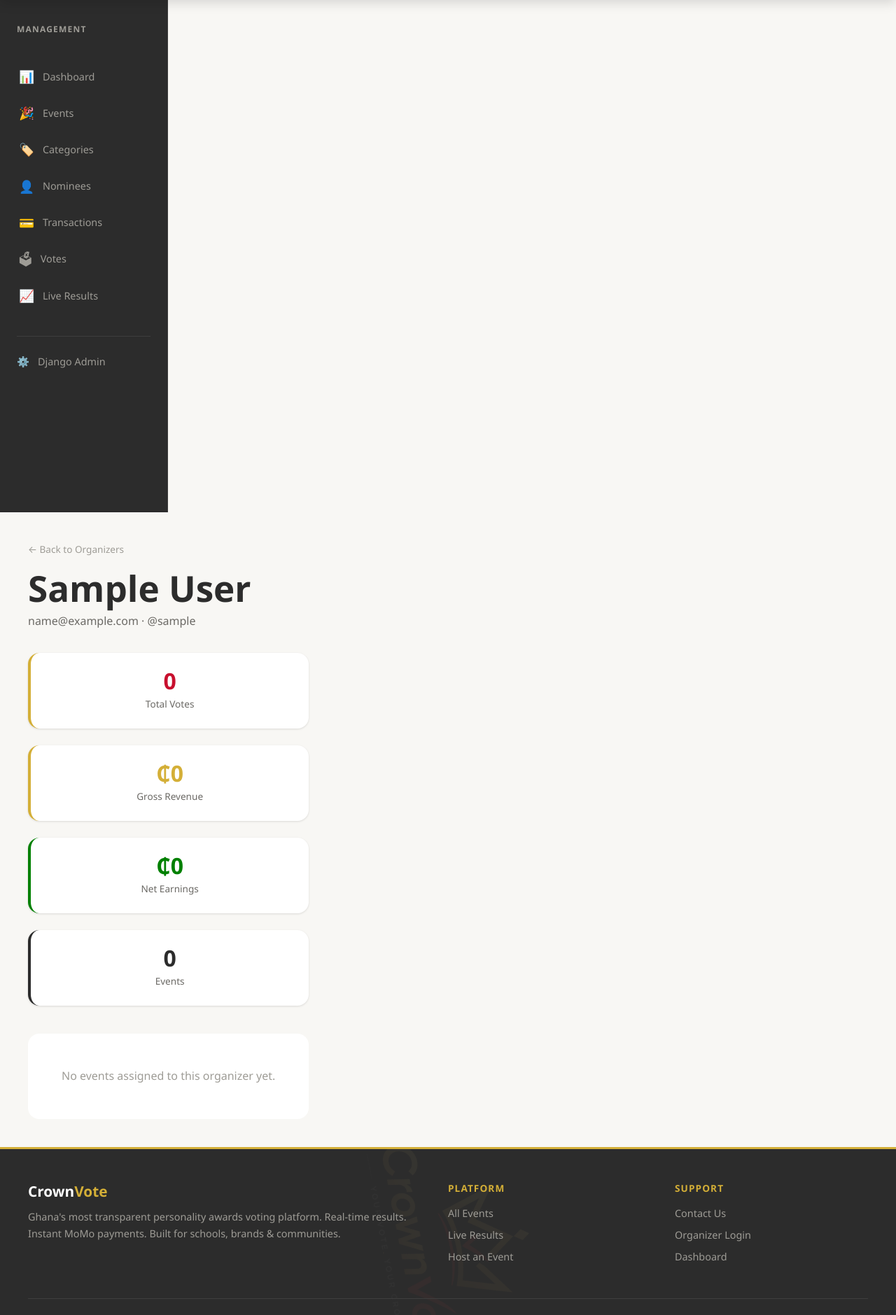
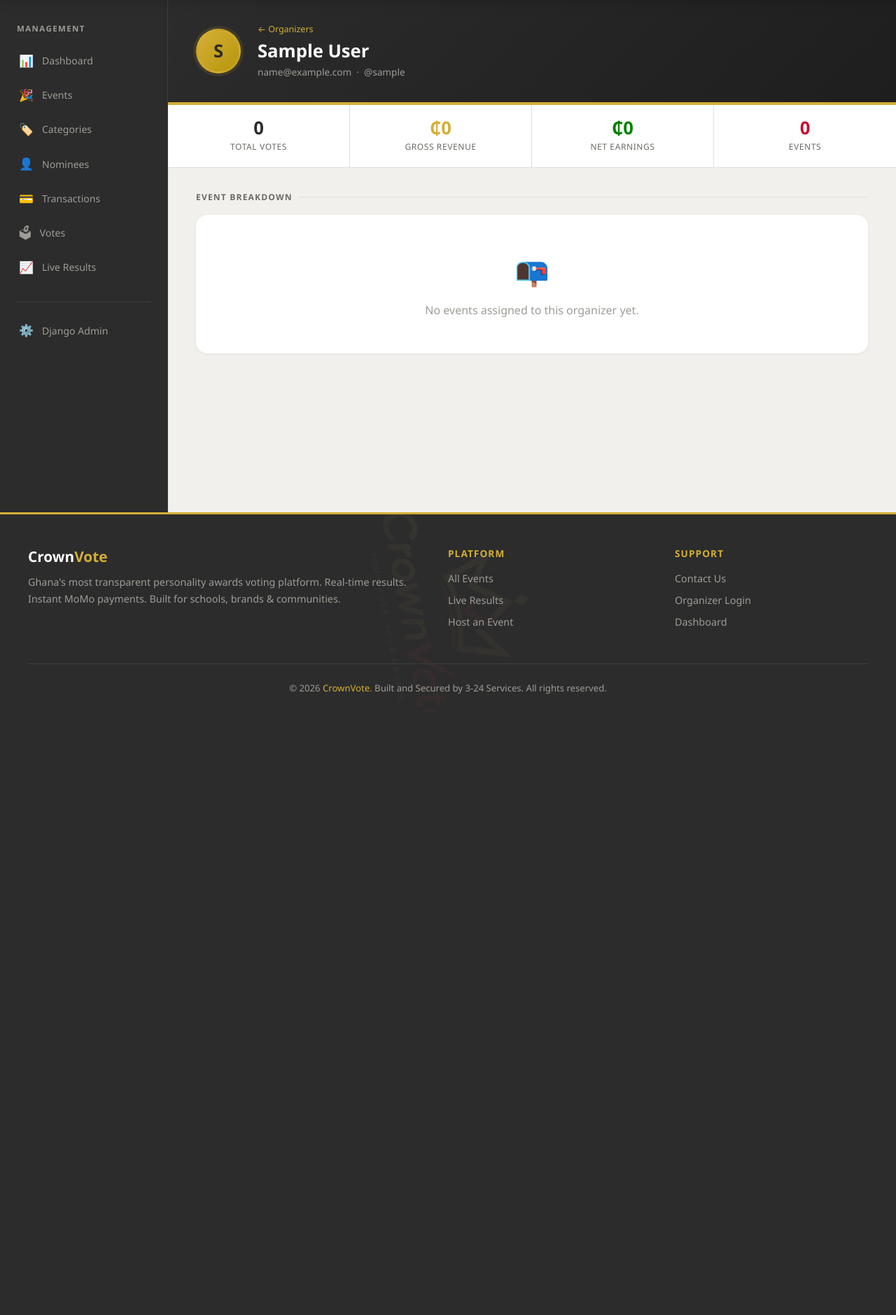
Before and after one commit to courageadawuduaar-cmd/CrownVote, a Django app: page /dashboard/organizers/1/ in a window 1280 px wide. Shown: the part 68-1947 px from the top of the page at 70% size. After the commit the page ends 1060 px from the top, so only its background shows below. Run offline with Django 5.2, Linux system fonts and the light colour scheme; the visitor is signed in with stand-in values (Sample User, id 1); data comes from the database, SQL or seed files in the repository; data that the repository does not hold is empty.

Commit message:
Redesign organizer detail dashboard: fix layout bug and improve UI

```diff
--- a/templates/dashboard/organizer_detail.html
+++ b/templates/dashboard/organizer_detail.html
@@ -2,127 +2,433 @@
 {% load static %}
 {% block title %}{{ organizer.get_full_name|default:organizer.username }} — Organizer Detail{% endblock %}
 
+{% block extra_css %}
+<style>
+  .dash-layout { display: flex; min-height: calc(100vh - 68px); }
+
+  /* ── Sidebar ── */
+  .dash-sidebar {
+    width: 240px;
+    flex-shrink: 0;
+    background: var(--ash);
+    border-right: 1px solid var(--ash-light);
+    padding: 2rem 0;
+    position: sticky;
+    top: 68px;
+    height: calc(100vh - 68px);
+    overflow-y: auto;
+  }
+  .dash-sidebar .sidebar-label {
+    font-size: 0.72rem;
+    color: var(--gray-400);
+    text-transform: uppercase;
+    letter-spacing: 0.12em;
+    font-weight: 700;
+    padding: 0 1.5rem;
+    margin-bottom: 0.75rem;
+  }
+  .dash-sidebar a.nav-item {
+    display: flex;
+    align-items: center;
+    gap: 0.75rem;
+    padding: 0.7rem 1.5rem;
+    color: var(--gray-400);
+    font-size: 0.88rem;
+    font-weight: 500;
+    border-left: 3px solid transparent;
+    transition: all 0.18s;
+  }
+  .dash-sidebar a.nav-item:hover,
+  .dash-sidebar a.nav-item.active {
+    color: var(--gold);
+    border-left-color: var(--gold);
+    background: rgba(255,255,255,0.04);
+  }
+  .dash-sidebar .nav-icon { font-size: 1.05rem; }
+  .sidebar-divider {
+    border-top: 1px solid var(--ash-light);
+    margin: 1.5rem 1.5rem 1rem;
+  }
+
+  /* ── Main ── */
+  .dash-main {
+    flex: 1;
+    min-width: 0;
+    overflow-x: hidden;
+    background: var(--gray-100);
+  }
+
+  /* ── Page Header ── */
+  .org-header {
+    background: linear-gradient(135deg, var(--ash) 0%, #1e1e1e 100%);
+    border-bottom: 4px solid var(--gold);
+    padding: 2rem 2.5rem;
+    display: flex;
+    align-items: center;
+    gap: 1.5rem;
+    flex-wrap: wrap;
+  }
+  .org-avatar {
+    width: 64px;
+    height: 64px;
+    border-radius: 50%;
+    background: linear-gradient(135deg, var(--gold), var(--gold-dark));
+    display: flex;
+    align-items: center;
+    justify-content: center;
+    font-size: 1.6rem;
+    font-weight: 800;
+    color: var(--ash);
+    flex-shrink: 0;
+    border: 3px solid rgba(212,175,55,0.4);
+    box-shadow: 0 0 0 4px rgba(212,175,55,0.12);
+  }
+  .org-header-info { flex: 1; min-width: 0; }
+  .org-header-info .breadcrumb {
+    font-size: 0.78rem;
+    color: var(--gray-400);
+    margin-bottom: 0.4rem;
+  }
+  .org-header-info .breadcrumb a { color: var(--gold); }
+  .org-header-info h1 {
+    color: white;
+    font-size: 1.6rem;
+    margin-bottom: 0.2rem;
+    line-height: 1.2;
+  }
+  .org-header-info p { color: var(--gray-400); font-size: 0.85rem; }
+
+  /* ── Summary stat cards ── */
+  .summary-strip {
+    display: grid;
+    grid-template-columns: repeat(4, 1fr);
+    gap: 0;
+    background: white;
+    border-bottom: 1px solid var(--gray-200);
+  }
+  .summary-strip .strip-cell {
+    padding: 1.25rem 1.75rem;
+    border-right: 1px solid var(--gray-200);
+    text-align: center;
+  }
+  .summary-strip .strip-cell:last-child { border-right: none; }
+  .strip-cell .strip-val {
+    font-size: 1.6rem;
+    font-weight: 800;
+    line-height: 1;
+    margin-bottom: 0.25rem;
+  }
+  .strip-cell .strip-lbl {
+    font-size: 0.75rem;
+    color: var(--gray-600);
+    font-weight: 500;
+    text-transform: uppercase;
+    letter-spacing: 0.05em;
+  }
+
+  /* ── Content padding ── */
+  .dash-body { padding: 2rem 2.5rem; }
+
+  /* ── Section heading ── */
+  .section-heading {
+    font-size: 0.75rem;
+    font-weight: 700;
+    text-transform: uppercase;
+    letter-spacing: 0.1em;
+    color: var(--gray-600);
+    margin-bottom: 1rem;
+    display: flex;
+    align-items: center;
+    gap: 0.5rem;
+  }
+  .section-heading::after {
+    content: '';
+    flex: 1;
+    height: 1px;
+    background: var(--gray-200);
+  }
+
+  /* ── Event card ── */
+  .event-block {
+    background: white;
+    border-radius: 16px;
+    overflow: hidden;
+    box-shadow: 0 1px 6px rgba(0,0,0,0.07);
+    margin-bottom: 2rem;
+    border-top: 3px solid var(--gold);
+  }
+  .event-block-header {
+    background: var(--ash);
+    padding: 1.25rem 1.75rem;
+    display: flex;
+    justify-content: space-between;
+    align-items: center;
+    flex-wrap: wrap;
+    gap: 0.75rem;
+  }
+  .event-block-header h3 {
+    color: white;
+    font-size: 1.05rem;
+    margin-bottom: 0.2rem;
+  }
+  .event-block-header .event-meta-row {
+    display: flex;
+    align-items: center;
+    gap: 0.75rem;
+    flex-wrap: wrap;
+  }
+  .event-block-header .event-date {
+    color: var(--gray-400);
+    font-size: 0.8rem;
+  }
+
+  /* ── Financial mini-cards ── */
+  .fin-grid {
+    display: grid;
+    grid-template-columns: repeat(4, 1fr);
+    gap: 1rem;
+    padding: 1.5rem 1.75rem;
+    border-bottom: 1px solid var(--gray-100);
+  }
+  .fin-card {
+    border-radius: 12px;
+    padding: 1rem 1.25rem;
+    text-align: center;
+  }
+  .fin-card .fin-val {
+    font-size: 1.35rem;
+    font-weight: 800;
+    line-height: 1;
+    margin-bottom: 0.3rem;
+  }
+  .fin-card .fin-lbl {
+    font-size: 0.72rem;
+    color: var(--gray-600);
+    text-transform: uppercase;
+    letter-spacing: 0.04em;
+    font-weight: 500;
+  }
+  .fin-card.votes  { background: var(--gray-100); }
+  .fin-card.gross  { background: rgba(212,175,55,0.1); }
+  .fin-card.comm   { background: #fff2f4; }
+  .fin-card.net    { background: #f0fff4; }
+
+  /* ── Two-col inside event ── */
+  .event-cols {
+    display: grid;
+    grid-template-columns: 1fr 1fr;
+    gap: 0;
+    border-bottom: 1px solid var(--gray-100);
+  }
+  .event-col { padding: 1.5rem 1.75rem; }
+  .event-col:first-child { border-right: 1px solid var(--gray-100); }
+
+  /* ── Vote bars ── */
+  .cat-row { margin-bottom: 1rem; }
+  .cat-row-header {
+    display: flex;
+    justify-content: space-between;
+    font-size: 0.85rem;
+    margin-bottom: 0.3rem;
+  }
+  .cat-row-header strong { color: var(--ash); }
+  .cat-row-header span { color: var(--gray-600); }
+
+  /* ── Transaction rows ── */
+  .tx-row {
+    display: flex;
+    justify-content: space-between;
+    align-items: center;
+    padding: 0.6rem 0;
+    border-bottom: 1px solid var(--gray-100);
+    font-size: 0.84rem;
+  }
+  .tx-row:last-child { border-bottom: none; }
+  .tx-name { font-weight: 600; margin-bottom: 0.1rem; }
+  .tx-meta { color: var(--gray-400); font-size: 0.75rem; }
+  .tx-amount { font-weight: 700; color: var(--red); }
+  .tx-votes { font-size: 0.72rem; color: green; }
+
+  /* ── Empty state ── */
+  .empty-block {
+    background: white;
+    border-radius: 16px;
+    padding: 3rem;
+    text-align: center;
+    color: var(--gray-400);
+    box-shadow: 0 1px 4px rgba(0,0,0,0.06);
+  }
+
+  /* ── Mobile sidebar ── */
+  .sidebar-toggle {
+    display: none;
+    position: fixed;
+    bottom: 1.5rem; right: 1.5rem;
+    z-index: 1000;
+    width: 52px; height: 52px;
+    border-radius: 50%;
+    background: var(--gold);
+    border: none;
+    cursor: pointer;
+    font-size: 1.4rem;
+    box-shadow: 0 4px 16px rgba(0,0,0,0.3);
+    align-items: center;
+    justify-content: center;
+  }
+  .sidebar-overlay {
+    display: none;
+    position: fixed;
+    inset: 0; top: 68px;
+    background: rgba(0,0,0,0.5);
+    z-index: 899;
+  }
+  .sidebar-overlay.show { display: block; }
+
+  @media (max-width: 900px) {
+    .fin-grid { grid-template-columns: repeat(2, 1fr); }
+    .event-cols { grid-template-columns: 1fr; }
+    .event-col:first-child { border-right: none; border-bottom: 1px solid var(--gray-100); }
+    .summary-strip { grid-template-columns: repeat(2, 1fr); }
+    .summary-strip .strip-cell:nth-child(2) { border-right: none; }
+  }
+  @media (max-width: 768px) {
+    .dash-sidebar {
+      position: fixed !important;
+      left: -240px !important;
+      top: 68px !important;
+      height: calc(100vh - 68px) !important;
+      z-index: 900 !important;
+      transition: left 0.3s ease !important;
+      box-shadow: 4px 0 20px rgba(0,0,0,0.3);
+    }
+    .dash-sidebar.open { left: 0 !important; }
+    .dash-body { padding: 1.25rem; }
+    .org-header { padding: 1.25rem; }
+    .sidebar-toggle { display: flex !important; }
+    .fin-grid { grid-template-columns: repeat(2, 1fr); }
+  }
+  @media (min-width: 769px) {
+    .sidebar-toggle { display: none !important; }
+  }
+</style>
+{% endblock %}
+
 {% block content %}
-<div style="display:flex; min-height:calc(100vh - 68px);">
 
-  <!-- Mobile sidebar toggle -->
-  <button class="sidebar-toggle"
-          onclick="toggleSidebar()"
-          style="display:none; position:fixed; bottom:1.5rem; right:1.5rem; z-index:1000;
-                 width:52px; height:52px; border-radius:50%; background:var(--gold);
-                 border:none; cursor:pointer; font-size:1.4rem; box-shadow:0 4px 16px rgba(0,0,0,0.3);
-                 align-items:center; justify-content:center;">
-    ☰
-  </button>
-
-  <!-- Overlay -->
+<button class="sidebar-toggle" onclick="toggleSidebar()">☰</button>
 <div class="sidebar-overlay" onclick="toggleSidebar()"></div>
 
-  <!-- Sidebar comes next -->
-  <aside class="dash-sidebar" ...
+<div class="dash-layout">
 
-  <!-- Sidebar -->
-  <aside class="dash-sidebar" style="width:240px; background:var(--ash); border-right:1px solid var(--ash-light); padding:2rem 0; flex-shrink:0; position:sticky; top:68px; height:calc(100vh - 68px); overflow-y:auto;">
-    <div style="padding:0 1.5rem; margin-bottom:2rem;">
-      <div style="font-size:0.75rem; color:var(--gray-400); text-transform:uppercase; letter-spacing:0.1em; font-weight:600;">Management</div>
-    </div>
+  <!-- ── Sidebar ── -->
+  <aside class="dash-sidebar">
+    <div class="sidebar-label">Management</div>
     {% for item in nav_items %}
-    <a href="{{ item.url }}"
-       style="display:flex; align-items:center; gap:0.75rem; padding:0.75rem 1.5rem; color:var(--gray-400); font-size:0.9rem; font-weight:500; transition:all 0.2s; border-left:3px solid transparent;"
-       onmouseover="this.style.color='var(--gold)';this.style.borderColor='var(--gold)';this.style.background='rgba(255,255,255,0.04)'"
-       onmouseout="this.style.color='var(--gray-400)';this.style.borderColor='transparent';this.style.background='none'">
-      <span style="font-size:1.1rem;">{{ item.icon }}</span> {{ item.label }}
+    <a href="{{ item.url }}" class="nav-item">
+      <span class="nav-icon">{{ item.icon }}</span>
+      {{ item.label }}
     </a>
     {% endfor %}
-    <div style="margin-top:2rem; padding:0 1.5rem;">
-      <div style="border-top:1px solid var(--ash-light); padding-top:1.5rem;">
-        <a href="/admin/" style="display:flex; align-items:center; gap:0.75rem; color:var(--gray-400); font-size:0.9rem;">
-          <span>⚙️</span> Django Admin
+    <div class="sidebar-divider"></div>
+    <a href="/admin/" class="nav-item">
+      <span class="nav-icon">⚙️</span>
+      Django Admin
     </a>
-      </div>
-    </div>
   </aside>
 
-  <!-- Main -->
-  <main class="dash-main" style="flex:1; padding:2.5rem; overflow-x:hidden;">
+  <!-- ── Main ── -->
+  <div class="dash-main">
 
-    <!-- Back + Header -->
-    <div style="margin-bottom:2rem;">
-      <a href="/dashboard/organizers/" style="color:var(--gray-400); font-size:0.85rem;">← Back to Organizers</a>
-      <h1 style="margin-top:0.75rem; margin-bottom:0.25rem;">
-        {{ organizer.get_full_name|default:organizer.username }}
-      </h1>
-      <p style="color:var(--gray-600);">{{ organizer.email }} · @{{ organizer.username }}</p>
+    <!-- Page Header -->
+    <div class="org-header">
+      <div class="org-avatar">
+        {{ organizer.get_full_name|default:organizer.username|first|upper }}
       </div>
-
-    <!-- Summary Stats -->
-    <div class="stats-grid" style="margin-bottom:2.5rem;">
-      <div class="stat-card">
-        <div class="stat-value">{{ total_votes }}</div>
-        <div class="stat-label">Total Votes</div>
+      <div class="org-header-info">
+        <div class="breadcrumb">
+          <a href="/dashboard/organizers/">← Organizers</a>
         </div>
-      <div class="stat-card" style="border-color:var(--gold);">
-        <div class="stat-value" style="color:var(--gold);">₵{{ total_gross }}</div>
-        <div class="stat-label">Gross Revenue</div>
-      </div>
-      <div class="stat-card" style="border-color:green;">
-        <div class="stat-value" style="color:green;">₵{{ total_net }}</div>
-        <div class="stat-label">Net Earnings</div>
-      </div>
-      <div class="stat-card" style="border-color:var(--ash);">
-        <div class="stat-value" style="color:var(--ash);">{{ event_data|length }}</div>
-        <div class="stat-label">Events</div>
+        <h1>{{ organizer.get_full_name|default:organizer.username }}</h1>
+        <p>{{ organizer.email }} &nbsp;·&nbsp; @{{ organizer.username }}</p>
       </div>
     </div>
 
-    <!-- Per Event Breakdown -->
+    <!-- Summary Strip -->
+    <div class="summary-strip">
+      <div class="strip-cell">
+        <div class="strip-val" style="color:var(--ash);">{{ total_votes }}</div>
+        <div class="strip-lbl">Total Votes</div>
+      </div>
+      <div class="strip-cell">
+        <div class="strip-val" style="color:var(--gold);">₵{{ total_gross }}</div>
+        <div class="strip-lbl">Gross Revenue</div>
+      </div>
+      <div class="strip-cell">
+        <div class="strip-val" style="color:green;">₵{{ total_net }}</div>
+        <div class="strip-lbl">Net Earnings</div>
+      </div>
+      <div class="strip-cell">
+        <div class="strip-val" style="color:var(--red);">{{ event_data|length }}</div>
+        <div class="strip-lbl">Events</div>
+      </div>
+    </div>
+
+    <!-- Body -->
+    <div class="dash-body">
+
+      <div class="section-heading">Event Breakdown</div>
+
       {% for ed in event_data %}
-    <div style="background:white; border-radius:16px; padding:1.75rem; box-shadow:0 1px 4px rgba(0,0,0,0.08); margin-bottom:2rem;">
+      <div class="event-block">
 
         <!-- Event Header -->
-      <div style="display:flex; justify-content:space-between; align-items:flex-start; flex-wrap:wrap; gap:1rem; margin-bottom:1.5rem; padding-bottom:1rem; border-bottom:2px solid var(--gray-100);">
+        <div class="event-block-header">
           <div>
-          <h3 style="margin-bottom:0.3rem;">{{ ed.event.title }}</h3>
-          <span class="event-status-badge status-{{ ed.event.status }}" style="position:static; display:inline-block;">
+            <h3>{{ ed.event.title }}</h3>
+            <div class="event-meta-row">
+              <span class="event-date">📅 {{ ed.event.start_date|date:"M d" }} – {{ ed.event.end_date|date:"M d, Y" }}</span>
+              <span class="event-status-badge status-{{ ed.event.status }}" style="position:static;display:inline-block;">
                 {{ ed.event.get_status_display }}
               </span>
-          <span style="color:var(--gray-400); font-size:0.82rem; margin-left:0.75rem;">
-            {{ ed.event.start_date|date:"M d, Y" }} — {{ ed.event.end_date|date:"M d, Y" }}
-          </span>
             </div>
-        <div style="display:flex; gap:0.5rem; flex-wrap:wrap;">
+          </div>
+          <div style="display:flex;gap:0.5rem;flex-wrap:wrap;">
             <a href="/results/{{ ed.event.slug }}/" class="btn btn-sm btn-outline-gold" target="_blank">📊 Results</a>
             <a href="/dashboard/report/{{ ed.event.slug }}/" class="btn btn-sm btn-gold">📄 Report</a>
           </div>
         </div>
 
         <!-- Financial Cards -->
-      <div style="display:grid; grid-template-columns:repeat(4,1fr); gap:1rem; margin-bottom:1.5rem;">
-        <div style="background:var(--gray-100); border-radius:12px; padding:1rem; text-align:center;">
-          <div style="font-size:1.4rem; font-weight:800; color:var(--ash);">{{ ed.total_votes }}</div>
-          <div style="font-size:0.78rem; color:var(--gray-600); margin-top:0.2rem;">Votes</div>
+        <div class="fin-grid">
+          <div class="fin-card votes">
+            <div class="fin-val" style="color:var(--ash);">{{ ed.total_votes }}</div>
+            <div class="fin-lbl">Votes</div>
           </div>
-        <div style="background:var(--gray-100); border-radius:12px; padding:1rem; text-align:center;">
-          <div style="font-size:1.4rem; font-weight:800; color:var(--gold);">₵{{ ed.total_revenue }}</div>
-          <div style="font-size:0.78rem; color:var(--gray-600); margin-top:0.2rem;">Gross Revenue</div>
+          <div class="fin-card gross">
+            <div class="fin-val" style="color:var(--gold-dark);">₵{{ ed.total_revenue }}</div>
+            <div class="fin-lbl">Gross Revenue</div>
           </div>
-        <div style="background:#fff5f5; border-radius:12px; padding:1rem; text-align:center;">
-          <div style="font-size:1.4rem; font-weight:800; color:var(--red);">₵{{ ed.commission_amount }}</div>
-          <div style="font-size:0.78rem; color:var(--gray-600); margin-top:0.2rem;">Commission ({{ ed.commission_rate }}%)</div>
+          <div class="fin-card comm">
+            <div class="fin-val" style="color:var(--red);">₵{{ ed.commission_amount }}</div>
+            <div class="fin-lbl">Commission ({{ ed.commission_rate }}%)</div>
           </div>
-        <div style="background:#f0fff4; border-radius:12px; padding:1rem; text-align:center;">
-          <div style="font-size:1.4rem; font-weight:800; color:green;">₵{{ ed.net_revenue }}</div>
-          <div style="font-size:0.78rem; color:var(--gray-600); margin-top:0.2rem;">Net Earnings</div>
+          <div class="fin-card net">
+            <div class="fin-val" style="color:#16a34a;">₵{{ ed.net_revenue }}</div>
+            <div class="fin-lbl">Net Earnings</div>
           </div>
         </div>
 
-      <!-- Category Votes -->
-      <h4 style="margin-bottom:1rem; color:var(--gray-600); font-size:0.88rem; text-transform:uppercase; letter-spacing:0.05em;">Category Breakdown</h4>
+        <!-- Category breakdown + Recent transactions -->
+        <div class="event-cols">
+
+          <!-- Categories -->
+          <div class="event-col">
+            <div class="section-heading" style="font-size:0.72rem;">Category Breakdown</div>
             {% for cat in ed.categories %}
-      <div style="margin-bottom:0.75rem;">
-        <div style="display:flex; justify-content:space-between; font-size:0.88rem; margin-bottom:0.3rem;">
-          <span>{{ cat.name }}</span>
-          <span style="color:var(--gray-600);">{{ cat.total_votes }} votes</span>
+            <div class="cat-row">
+              <div class="cat-row-header">
+                <strong>{{ cat.name }}</strong>
+                <span>{{ cat.total_votes }} votes</span>
               </div>
               <div class="vote-bar-track">
                 {% if ed.total_votes > 0 %}
@@ -133,84 +439,49 @@
                 {% endif %}
               </div>
             </div>
+            {% empty %}
+            <p style="color:var(--gray-400);font-size:0.85rem;">No categories yet</p>
             {% endfor %}
+          </div>
 
-      <!-- Recent Transactions -->
-      {% if ed.recent_transactions %}
-      <h4 style="margin-top:1.5rem; margin-bottom:1rem; color:var(--gray-600); font-size:0.88rem; text-transform:uppercase; letter-spacing:0.05em;">Recent Payments</h4>
+          <!-- Recent Payments -->
+          <div class="event-col">
+            <div class="section-heading" style="font-size:0.72rem;">Recent Payments</div>
             {% for tx in ed.recent_transactions %}
-      <div style="display:flex; justify-content:space-between; align-items:center; padding:0.6rem 0; border-bottom:1px solid var(--gray-100); font-size:0.85rem;">
+            <div class="tx-row">
               <div>
-          <div style="font-weight:600;">{{ tx.nominee.name }}</div>
-          <div style="color:var(--gray-400); font-size:0.78rem;">{{ tx.phone_number }} · {{ tx.get_network_display }} · {{ tx.created_at|date:"M d, g:i A" }}</div>
+                <div class="tx-name">{{ tx.nominee.name }}</div>
+                <div class="tx-meta">{{ tx.phone_number }} · {{ tx.get_network_display }} · {{ tx.created_at|date:"M d, g:i A" }}</div>
               </div>
               <div style="text-align:right;">
-          <div style="font-weight:700; color:var(--red);">₵{{ tx.amount }}</div>
-          <div style="font-size:0.75rem; color:green;">{{ tx.vote_quantity }} votes</div>
+                <div class="tx-amount">₵{{ tx.amount }}</div>
+                <div class="tx-votes">{{ tx.vote_quantity }} votes</div>
               </div>
             </div>
+            {% empty %}
+            <p style="color:var(--gray-400);font-size:0.85rem;padding-top:0.5rem;">No payments yet</p>
             {% endfor %}
-      {% endif %}
+          </div>
 
         </div>
+      </div>
+
       {% empty %}
-    <div style="background:white; border-radius:16px; padding:3rem; text-align:center; color:var(--gray-400);">
-      No events assigned to this organizer yet.
+      <div class="empty-block">
+        <div style="font-size:2.5rem;margin-bottom:0.75rem;">📭</div>
+        <p>No events assigned to this organizer yet.</p>
       </div>
       {% endfor %}
 
-  </main>
     </div>
+  </div><!-- .dash-main -->
 
-<style>
-@media (max-width: 768px) {
-  .dash-sidebar {
-    position: fixed !important;
-    left: -240px !important;
-    top: 68px !important;
-    height: calc(100vh - 68px) !important;
-    z-index: 900 !important;
-    transition: left 0.3s ease !important;
-    box-shadow: 4px 0 20px rgba(0,0,0,0.3);
-  }
-  .dash-sidebar.open {
-    left: 0 !important;
-  }
-  .dash-main {
-    padding: 1.25rem !important;
-  }
-  .sidebar-overlay {
-    display: none;
-    position: fixed;
-    inset: 0;
-    background: rgba(0,0,0,0.5);
-    z-index: 899;
-    top: 68px;
-  }
-  .sidebar-overlay.show {
-    display: block;
-  }
-  .sidebar-toggle {
-    display: flex !important;
-  }
-  div[style*="grid-template-columns:2fr 1fr"] {
-    grid-template-columns: 1fr !important;
-  }
-  table { font-size: 0.78rem !important; }
-  th:nth-child(4), td:nth-child(4) { display: none; }
-  th:nth-child(5), td:nth-child(5) { display: none; }
-}
-@media (min-width: 769px) {
-  .sidebar-toggle { display: none !important; }
-}
-</style>
+</div><!-- .dash-layout -->
 
 <script>
 function toggleSidebar() {
-  const sidebar  = document.querySelector('.dash-sidebar');
-  const overlay  = document.querySelector('.sidebar-overlay');
-  sidebar.classList.toggle('open');
-  overlay.classList.toggle('show');
+  document.querySelector('.dash-sidebar').classList.toggle('open');
+  document.querySelector('.sidebar-overlay').classList.toggle('show');
 }
 </script>
 
```
Lines whose indentation alone changed are shown as unchanged.
